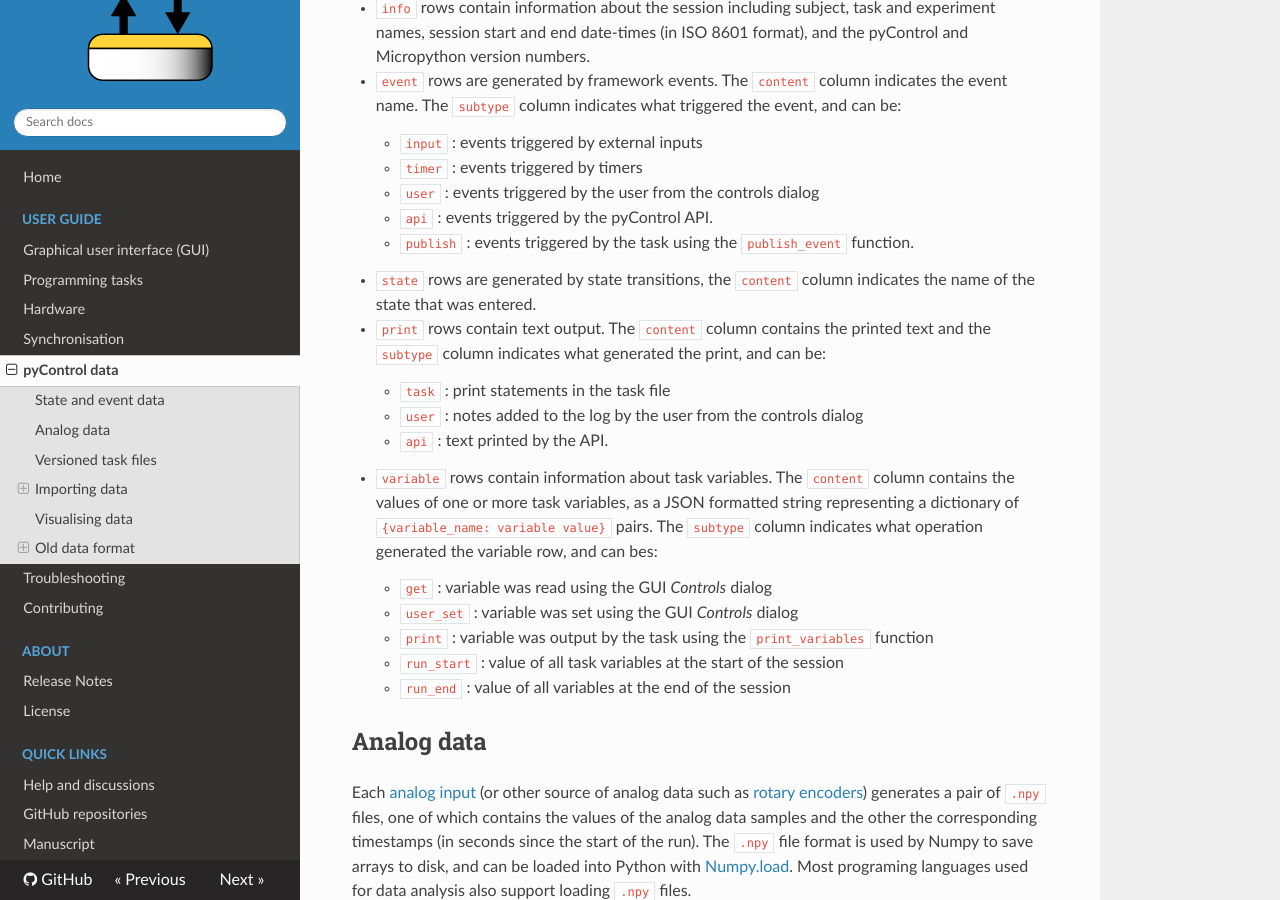
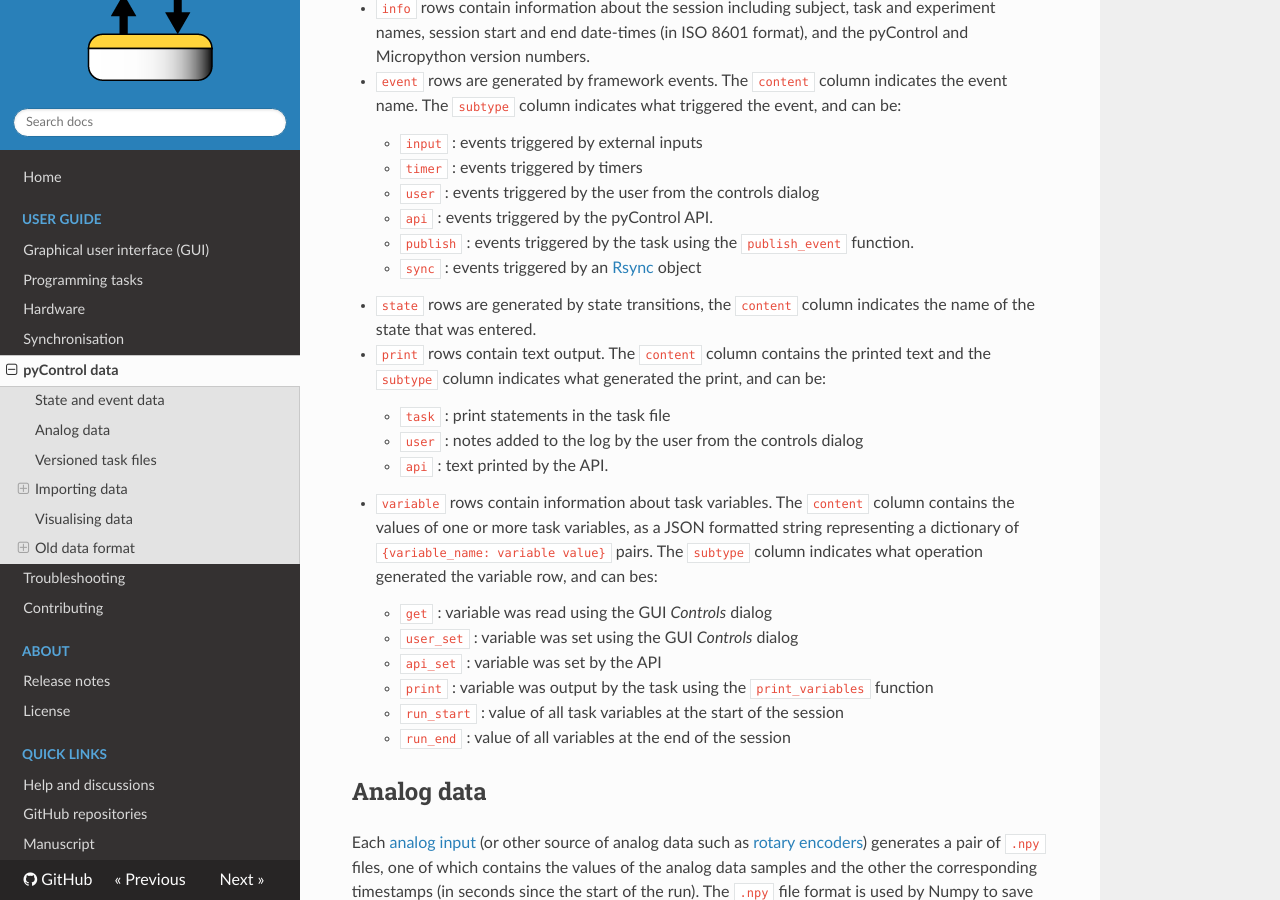
Before and after one commit to pyControl/docs, an MkDocs documentation site: the page built from docs/user-guide/pycontrol-data.md, in a window 1280 px wide and 900 px high, scrolled down 1804 px. Built offline with MkDocs 1.6.1, drawn with Linux system fonts in a browser that asks for light colours; nearby versions of some CDN libraries.

```diff
--- a/docs/user-guide/pycontrol-data.md
+++ b/docs/user-guide/pycontrol-data.md
@@ -71,17 +71,19 @@ The `time` column indicates the time, in seconds since the start of the session,
     -  `user` : events triggered by the user from the controls dialog
     -   `api` : events triggered by the pyControl API.
     -   `publish` : events triggered by the task using the `publish_event` function.
+    -   `sync` : events triggered by an [Rsync](synchronisation.md/#rsync) object
 
 - `state` rows are generated by state transitions, the `content` column indicates the name of the state that was entered.
 
 - `print` rows contain text output.  The `content` column contains the printed text and the `subtype` column indicates what generated the print, and can be:
     - `task` : print statements in the task file
     -  `user` : notes added to the log by the user from the controls dialog
-    -  `api` :  text printed by the API.
+    -  `api` : text printed by the API.
 
 - `variable` rows contain information about task variables. The `content` column contains the values of one or more task variables, as a JSON formatted string representing a dictionary of `{variable_name: variable value}` pairs. The `subtype` column indicates what operation generated the variable row, and can bes:
     - `get` : variable was read using the GUI *Controls* dialog
     - `user_set` : variable was set using the GUI *Controls* dialog
+    - `api_set` : variable was set by the API
     - `print` : variable was output by the task using the `print_variables` function
     - `run_start` : value of all task variables at the start of the session
     -  `run_end` : value of all variables at the end of the session
--- a/mkdocs.yml
+++ b/mkdocs.yml
@@ -30,7 +30,7 @@ nav:
 - Contributing: contributing.md
 
 - About:
-    - Release Notes: about/release-notes.md
+    - Release notes: about/release-notes.md
     - License: about/license.md
 
 - Quick Links:
```
Also changed, not shown: docs/user-guide/graphical-user-interface.md (+3 -1 lines), docs/media/GUI/custom_controls_dialog.png (added).
